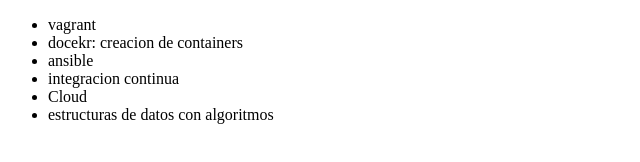
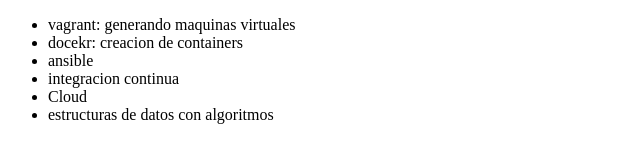
Before and after one commit to itxa/git, a plain HTML site: page index.html in a window 1280 px wide. Shown: the whole page, without its empty margins (0-640 px from the left). Drawn offline with Linux system fonts and the light colour scheme.

Commit message:
correcion de item vagrant

```diff
--- a/index.html
+++ b/index.html
@@ -7,7 +7,7 @@
     </head>
     <body>
         <ul>
-            <li>vagrant</li>
+            <li>vagrant: generando maquinas virtuales</li>
             <li>docekr: creacion de containers</li>
             <li>ansible</li>
             <li>integracion continua</li>
```
